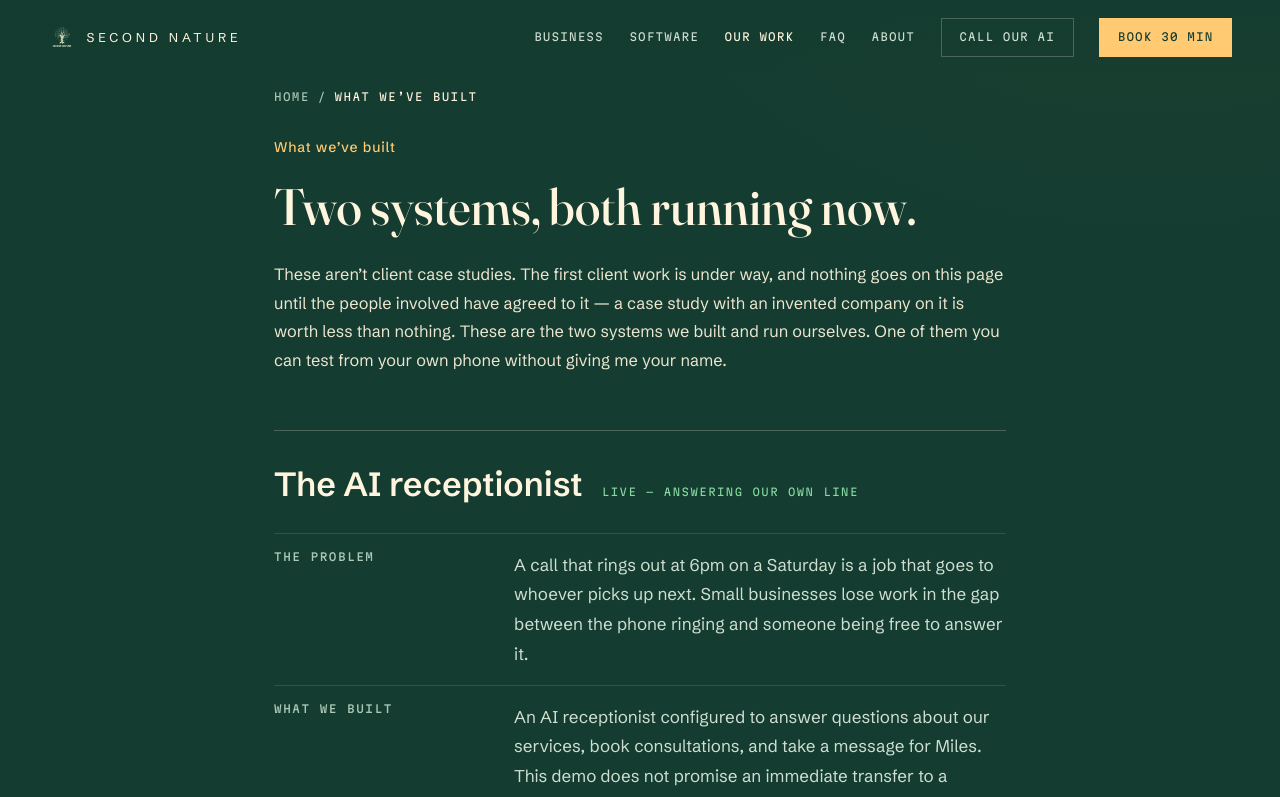
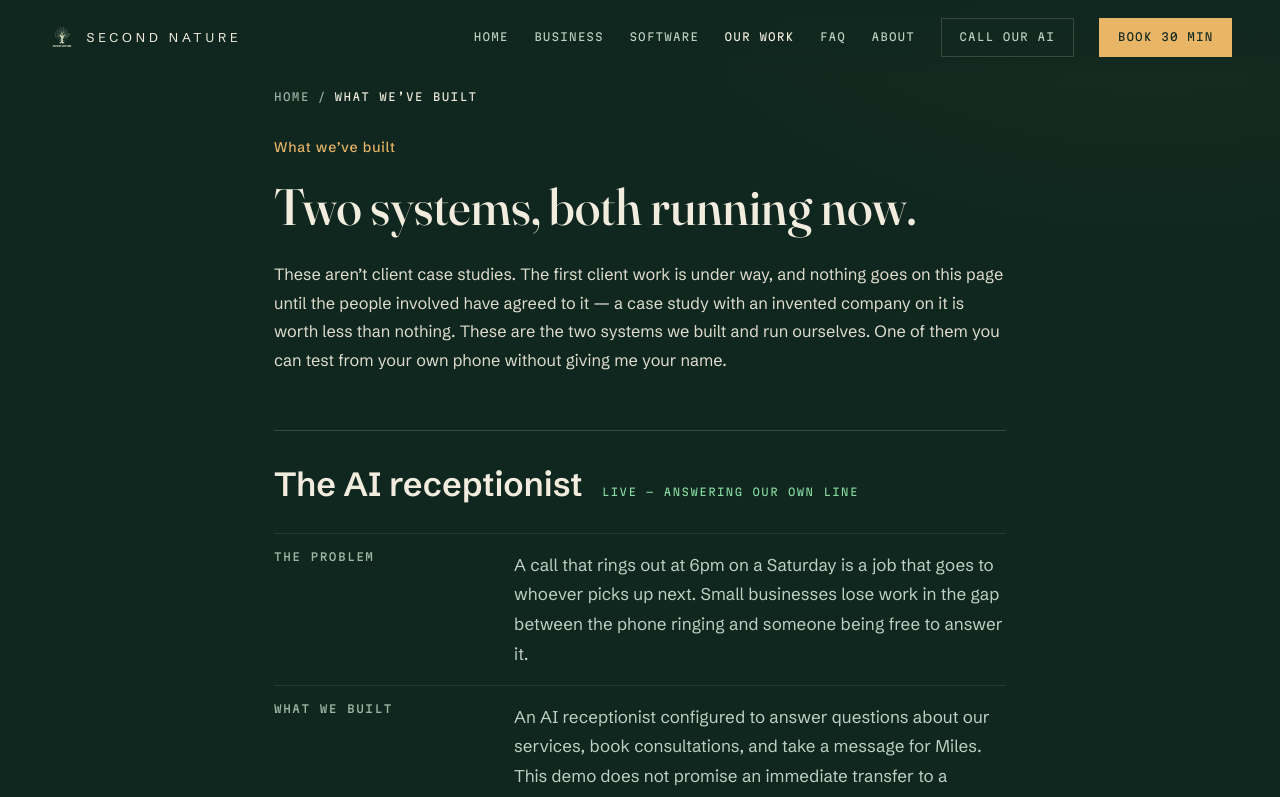
Before and after one commit to mlamarfinley/second-nature-website, a React (Vite) app: page /work in a window 1280 px wide. Shown: the top 797 px of the page. Built offline with nearby package versions, Linux system fonts and the light colour scheme.

Commit message:
Balance forest colors and add explicit Home navigation

```diff
--- a/src/components/Footer.jsx
+++ b/src/components/Footer.jsx
@@ -41,6 +41,7 @@ export default function Footer() {
 
         <div className="footer-col">
           <h2 className="footer-head">Site</h2>
+          <Link to="/">Home</Link>
           <Link to="/business">Business systems</Link>
           <Link to="/systems">Custom software</Link>
           <Link to="/work">What we’ve built</Link>
--- a/src/components/Nav.jsx
+++ b/src/components/Nav.jsx
@@ -4,6 +4,7 @@ import { formatPhone } from './CallToAction.jsx'
 import SiteIndex from './SiteIndex.jsx'
 
 const LINKS = [
+  ['/', 'Home'],
   ['/business', 'Business'],
   ['/systems', 'Software'],
   ['/work', 'Our work'],
--- a/src/components/SiteIndex.jsx
+++ b/src/components/SiteIndex.jsx
@@ -18,6 +18,7 @@ import {
    hamburger does not. */
 
 const BLURBS = {
+  '/': 'Start here — Second Nature.',
   '/business': 'Automations, communication, and AI employees.',
   '/systems': 'Websites, dashboards, portals, internal tools.',
   '/work': 'The two systems running right now.',
--- a/src/index.css
+++ b/src/index.css
@@ -15,21 +15,21 @@ button { background: none; border: 0; padding: 0; cursor: pointer; }
 p, h1, h2, h3, h4 { overflow-wrap: break-word; }
 ul, ol { list-style: none; padding: 0; }
 
-/* Second Nature: sunlit forest greens, warm cream ink and sunset amber.
+/* Second Nature: forest-shadow greens, warm ivory ink and muted sunset amber.
    Keep the original forest artwork as the visual anchor. */
 :root {
-  --base: #143C30;
-  --surface-1: #1C4A3A;
-  --surface-2: #245744;
-  --ink: #FFF4DE;
-  --ink-dim: #CEDFD1;
-  --ink-faint: #ABC9B6;
-  --ink-faint-raised: #C0D8C7;
-  --gold: #FFCA72;
-  --gold-soft: rgba(255, 202, 114, 0.65);
+  --base: #10271F;
+  --surface-1: #173329;
+  --surface-2: #204236;
+  --ink: #F1ECDD;
+  --ink-dim: #BFCFC3;
+  --ink-faint: #9BB6A5;
+  --ink-faint-raised: #B5CCBC;
+  --gold: #E9B668;
+  --gold-soft: rgba(233, 182, 104, 0.55);
   --pulse: #87DBA1;
-  --rule: rgba(255, 244, 222, 0.23);
-  --rule-soft: rgba(255, 244, 222, 0.13);
+  --rule: rgba(241, 236, 221, 0.17);
+  --rule-soft: rgba(241, 236, 221, 0.09);
 
   /* Type. Playfair is documented as past its cliché horizon — by the
      mid-2010s the default for wedding sites and boutique hotels. Fraunces
@@ -109,7 +109,7 @@ a { color: inherit; }
 .site-header { position: fixed; top: 0; left: 0; right: 0; z-index: 40; }
 .site-header::before {
   content: ""; position: absolute; inset: 0; z-index: -1; pointer-events: none;
-  background: linear-gradient(180deg, rgba(20,60,48,.94) 0%, rgba(20,60,48,.7) 60%, transparent 100%);
+  background: linear-gradient(180deg, rgba(16,39,31,.94) 0%, rgba(16,39,31,.7) 60%, transparent 100%);
 }
 .topnav {
   display: flex; align-items: center; justify-content: space-between;
@@ -199,7 +199,7 @@ main:focus { outline: none; }
 .sticky-cta {
   position: fixed; left: 0; right: 0; bottom: 0; z-index: 50;
   padding: .75rem clamp(1rem, 4vw, 1.5rem) calc(.75rem + env(safe-area-inset-bottom));
-  background: linear-gradient(180deg, rgba(20,60,48,.86), var(--base) 55%);
+  background: linear-gradient(180deg, rgba(16,39,31,.86), var(--base) 55%);
   border-top: 1px solid var(--rule);
 }
 .sticky-cta a {
@@ -341,11 +341,11 @@ main:focus { outline: none; }
 }
 .hero-band::before {
   content: ""; position: absolute; inset: 0; z-index: 5; pointer-events: none;
-  background: linear-gradient(100deg, rgba(20,60,48,.74) 10%, rgba(20,60,48,.44) 34%, transparent 58%);
+  background: linear-gradient(100deg, rgba(16,39,31,.74) 10%, rgba(16,39,31,.44) 34%, transparent 58%);
 }
 .hero-band::after {
   content: ""; position: absolute; inset: 40% 0 0 0; z-index: 5; pointer-events: none;
-  background: linear-gradient(180deg, transparent, rgba(20,60,48,.82) 78%, var(--base) 100%);
+  background: linear-gradient(180deg, transparent, rgba(16,39,31,.82) 78%, var(--base) 100%);
 }
 .hero-overlay {
   position: relative; z-index: 6; max-width: 46rem;
@@ -365,15 +365,6 @@ main:focus { outline: none; }
 .home-body { position: relative; z-index: 2; max-width: 1460px; margin: 0 auto; padding: 0 clamp(1.25rem, 5vw, 4.5rem) 4rem; }
 .hb-section { padding: clamp(3rem, 7vh, 5rem) 0; border-top: 1px solid var(--rule-soft); }
 .hb-section:first-child { border-top: 0; }
-/* A warm daylight break beneath the forest cover. */
-.hb-reframe {
-  --ink: #173C30;
-  --ink-dim: #345547;
-  background: #F5E6C8;
-  color: var(--ink);
-  box-shadow: 0 0 0 100vmax #F5E6C8;
-  clip-path: inset(0 -100vmax);
-}
 .hb-eyebrow { color: var(--gold); display: block; margin-bottom: 1.6rem; }
 .hb-line { font-size: clamp(1.9rem, 3.6vw, 3rem); margin: 0 0 1rem; }
 .hb-body { color: var(--ink-dim); max-width: 40rem; margin: 0; }
@@ -570,7 +561,7 @@ main:focus { outline: none; }
    the previous version buried it entirely. */
 .mh-scrim {
   position: absolute; inset: 0;
-  background: linear-gradient(180deg, rgba(20,60,48,.72) 0%, rgba(20,60,48,.46) 34%, rgba(20,60,48,.80) 78%, var(--base) 100%);
+  background: linear-gradient(180deg, rgba(16,39,31,.72) 0%, rgba(16,39,31,.46) 34%, rgba(16,39,31,.80) 78%, var(--base) 100%);
 }
 .mh-ambient { position: absolute; inset: 0; pointer-events: none; }
 .mh-screen-logo {
@@ -882,15 +873,15 @@ main:focus { outline: none; }
   position: absolute; inset: 0;
   width: 100%; height: 100%; object-fit: cover;
   /* Shared grade, so four different pictures read as one family. */
-  filter: saturate(1.1) contrast(1.02) brightness(1.06);
+  filter: saturate(1.02) contrast(1.02) brightness(.98);
   z-index: -2;
 }
 /* Dissolves top and bottom into the page rather than ending on a hard edge. */
 .page-image-veil {
   position: absolute; inset: 0; z-index: -1; pointer-events: none;
   background:
-    linear-gradient(180deg, var(--base) 0%, rgba(20,60,48,.25) 26%, rgba(20,60,48,.18) 52%, rgba(20,60,48,.70) 88%, var(--base) 100%),
-    linear-gradient(90deg, rgba(20,60,48,.72) 0%, rgba(20,60,48,.12) 46%, rgba(20,60,48,.30) 100%);
+    linear-gradient(180deg, var(--base) 0%, rgba(16,39,31,.25) 26%, rgba(16,39,31,.18) 52%, rgba(16,39,31,.70) 88%, var(--base) 100%),
+    linear-gradient(90deg, rgba(16,39,31,.72) 0%, rgba(16,39,31,.12) 46%, rgba(16,39,31,.30) 100%);
 }
 .page-image-body {
   position: relative;
@@ -903,7 +894,7 @@ main:focus { outline: none; }
   line-height: var(--lh-display);
   max-width: 18ch;
   margin: 0;
-  text-shadow: 0 2px 22px rgba(20,60,48,.85);
+  text-shadow: 0 2px 22px rgba(16,39,31,.85);
 }
 .page-image-credit {
   position: absolute; right: var(--column-inset, var(--gutter)); bottom: var(--s4);
@@ -1076,10 +1067,10 @@ main:focus { outline: none; }
 }
 
 /* Warm booking actions, consistent with the sunset in the cover art. */
-.cta-button-agent, .topnav-links .topnav-cta-book { background: var(--gold); color: #143C30; border-color: var(--gold); }
-.cta-button-agent:hover, .topnav-links .topnav-cta-book:hover { background: #FFDA97; color: #143C30; border-color: #FFDA97; }
+.cta-button-agent, .topnav-links .topnav-cta-book { background: var(--gold); color: #10271F; border-color: var(--gold); }
+.cta-button-agent:hover, .topnav-links .topnav-cta-book:hover { background: #F0C78B; color: #10271F; border-color: #F0C78B; }
 
 .hero-actions a { text-shadow: none; }
 
 /* Legacy nav colors use !important; keep amber buttons legible. */
-.topnav-links .topnav-cta-book, .topnav-links .topnav-cta-book:hover { color: #143C30 !important; }
+.topnav-links .topnav-cta-book, .topnav-links .topnav-cta-book:hover { color: #10271F !important; }
```
Also changed, not shown: 16 other files (tests, documents, lock files or other folders).
